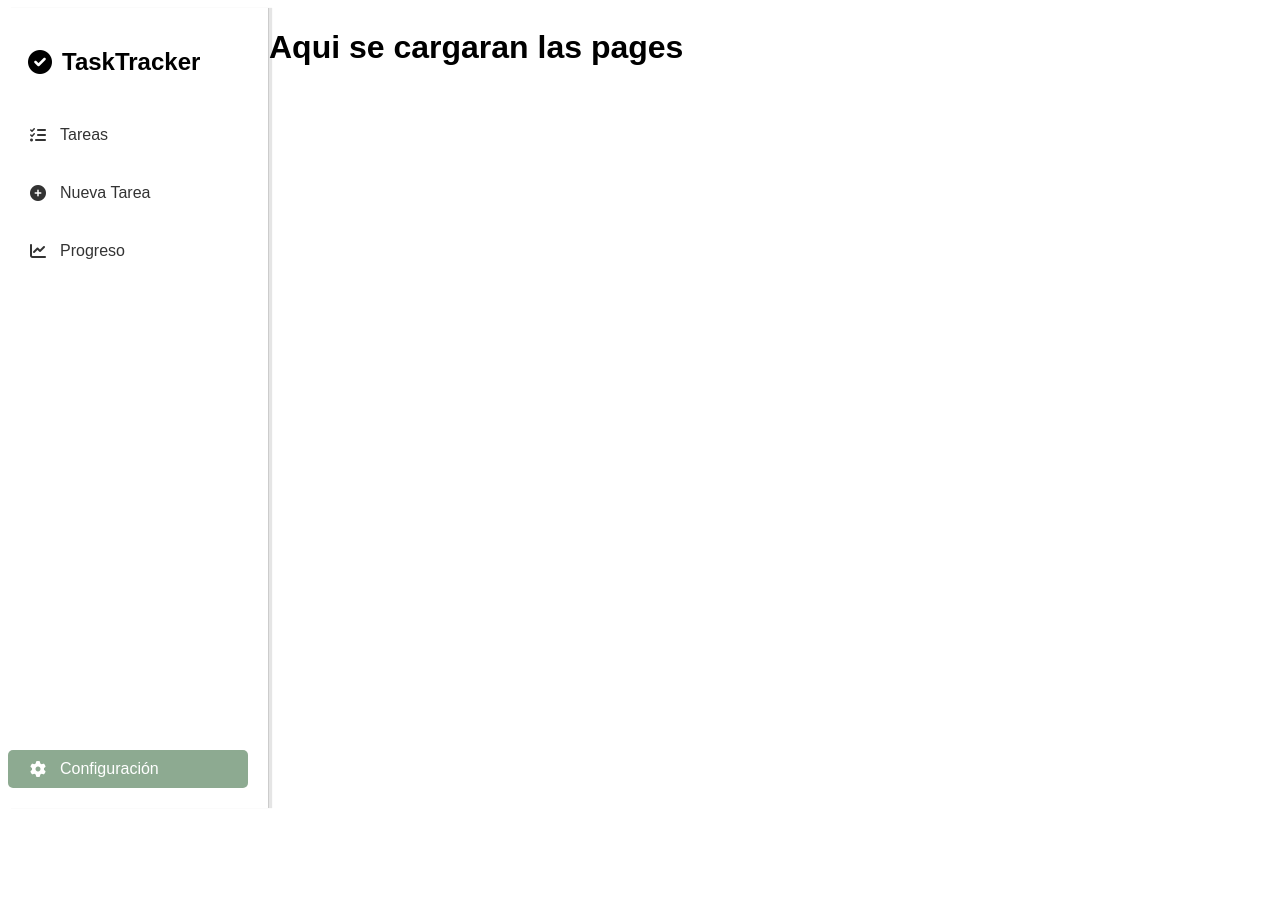
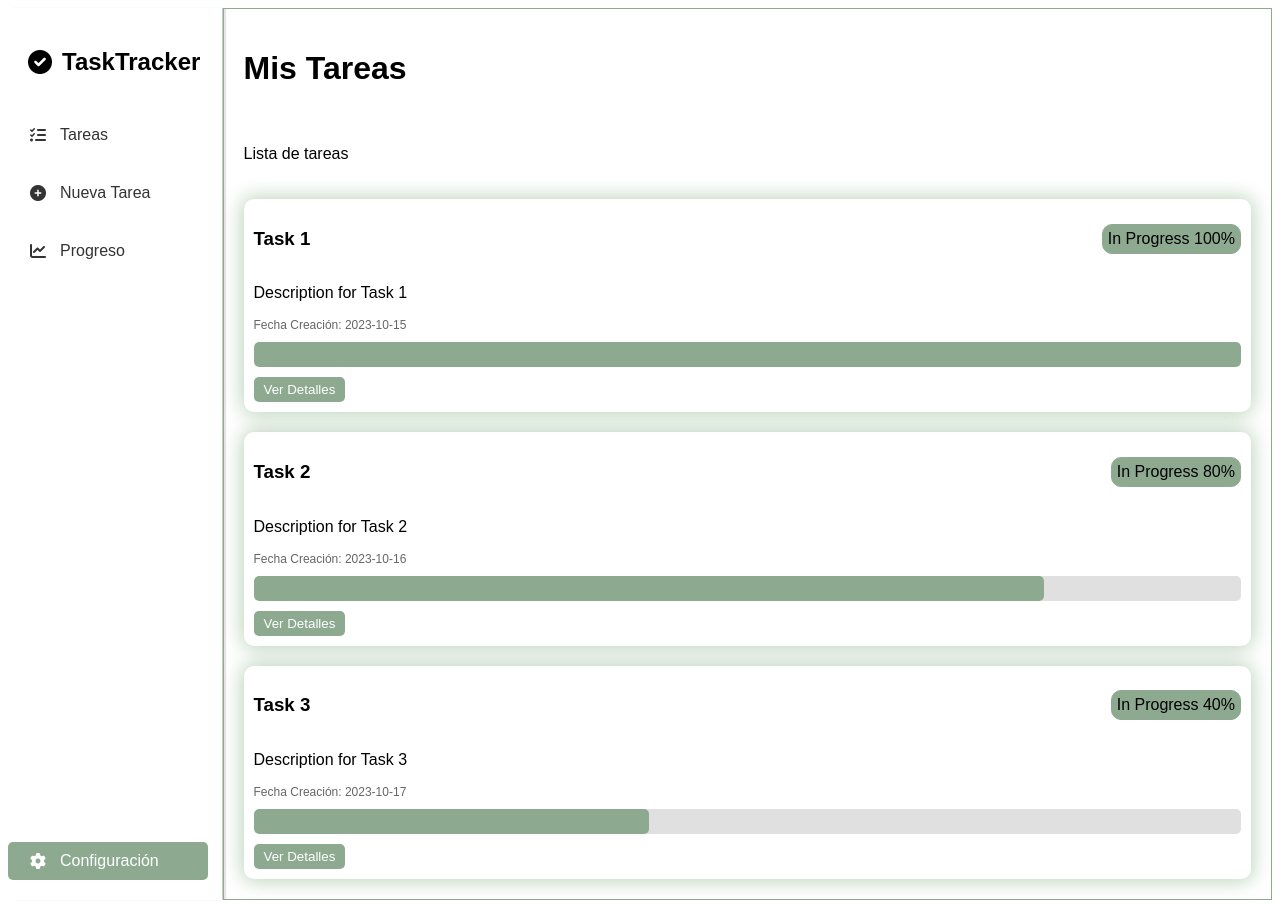
Before and after one commit to AlexSFCodes/Activity-Tracker, a React (Vite) app: page / in a window 1280 px wide. Before the commit the page ends 816 px from the top, so only its background shows below. Built offline with nearby package versions, Linux system fonts and the light colour scheme.

Commit message:
Diseño de las tareas completo

```diff
--- a/src/App.tsx
+++ b/src/App.tsx
@@ -1,11 +1,12 @@
 import Sidebar from "./Components/Sidebar/Sidebar";
+import TareasPage from "./pages/Tareas/TareasPage";
 function App() {
   return (
     <div className="app">
       <Sidebar />
-      <main>
-        <h1>Aqui se cargaran las pages</h1>
-      </main>
+
+      <TareasPage />
+
     </div>
   );
 }
--- a/src/index.css
+++ b/src/index.css
@@ -2,4 +2,8 @@
     display: flex;
     min-height: 100vh;
     font-family: 'Nombre de la fuente', sans-serif;
+    box-sizing: border-box;
 }
+* {
+    box-sizing: border-box;
+}
--- a/src/pages/Tareas/TareasPage.css
+++ b/src/pages/Tareas/TareasPage.css
@@ -0,0 +1,8 @@
+.tareas-page{
+    display: flex;
+    flex-direction: column;
+    padding: 20px;
+    gap: 20px;
+    border: 1px solid #8DAA91;
+    width: 100%;
+}
--- a/src/pages/Tareas/TareasPage.tsx
+++ b/src/pages/Tareas/TareasPage.tsx
@@ -0,0 +1,31 @@
+import TaskCard from "./TaskCard";
+import "./TareasPage.css";
+export default function TareasPage() {
+    const tareas = [
+        { id: 1, title: "Task 1", description: "Description for Task 1", creationDate: "2023-10-15", progress: 100 },
+        { id: 2, title: "Task 2", description: "Description for Task 2", creationDate: "2023-10-16", progress: 80 },
+        { id: 3, title: "Task 3", description: "Description for Task 3", creationDate: "2023-10-17", progress: 40 },
+    ];
+    return (
+
+        <div className="tareas-page">
+            <h1>Mis Tareas</h1>
+            <p>Lista de tareas</p>
+        {tareas.map((tarea) => (
+            <TaskCard
+                key={tarea.id}
+                title={tarea.title}
+                description={tarea.description}
+                creationDate={tarea.creationDate}
+                progress={tarea.progress}
+            />
+        ))}
+        </div>
+    )
+}
+interface TaskCardProps {
+    title: string;
+    description: string;
+    creationDate: string;
+    progress: number; // Progress percentage (0-100)
+}
--- /dev/null
+++ b/src/pages/Tareas/TaskCard.css
@@ -0,0 +1,56 @@
+.task-card{
+
+    padding: 10px;
+    width: 100%;
+    border-radius: 10px;
+    box-shadow: 0px 0px 20px 2px rgba(2, 94, 0, 0.274);
+}
+
+.task-header{
+    display: flex;
+    justify-content: space-between;
+    align-items: center;
+}
+
+.task-status{
+    display: flex;
+    align-items: center;
+    gap: 10px;
+    border-radius: 10px;
+    color: #000000;
+    border: 1px solid #8DAA91;
+    background-color: #8DAA91;
+    padding: 5px;
+}
+
+.task-progress{
+    width: 100%;
+    height: 25px;
+    border-radius: 5px;
+    background-color: #e0e0e0;
+    margin-top: 10px;
+    overflow: hidden;
+}
+
+.task-fecha{
+    font-size: 12px;
+    color: #666;
+    margin-top: 5px;
+}
+
+.progress-bar{
+    height: 100%;
+    border-radius: 5px;
+    background-color: #8DAA91;
+    font-size: 12px;
+}
+
+.task-card button{
+    background-color: #8DAA91;
+    color: #fff;
+    border: none;
+    padding: 5px 10px;
+    border-radius: 5px;
+    cursor: pointer;
+    margin-top: 10px;
+}
--- /dev/null
+++ b/src/pages/Tareas/TaskCard.tsx
@@ -0,0 +1,26 @@
+
+
+import "./TaskCard.css";
+export default function TaskCard(props: TaskCardProps) {
+    return (
+        <div className="task-card">
+            <div className="task-header">
+                <h3>{props.title}</h3>
+                <span className="task-status">In Progress {props.progress}%</span>
+            </div>
+            <p className="task-description">{props.description}</p>
+            <div className="task-fecha">Fecha Creación: {props.creationDate}</div>
+            <div className="task-progress">
+                <div className="progress-bar" style={{ width: `${props.progress}%` }}></div>
+            </div>
+            <button>Ver Detalles</button>
+        </div>
+    );
+}
+
+interface TaskCardProps {
+    title: string;
+    description: string;
+    creationDate: string;
+    progress: number; // Progress percentage (0-100)
+}
```
